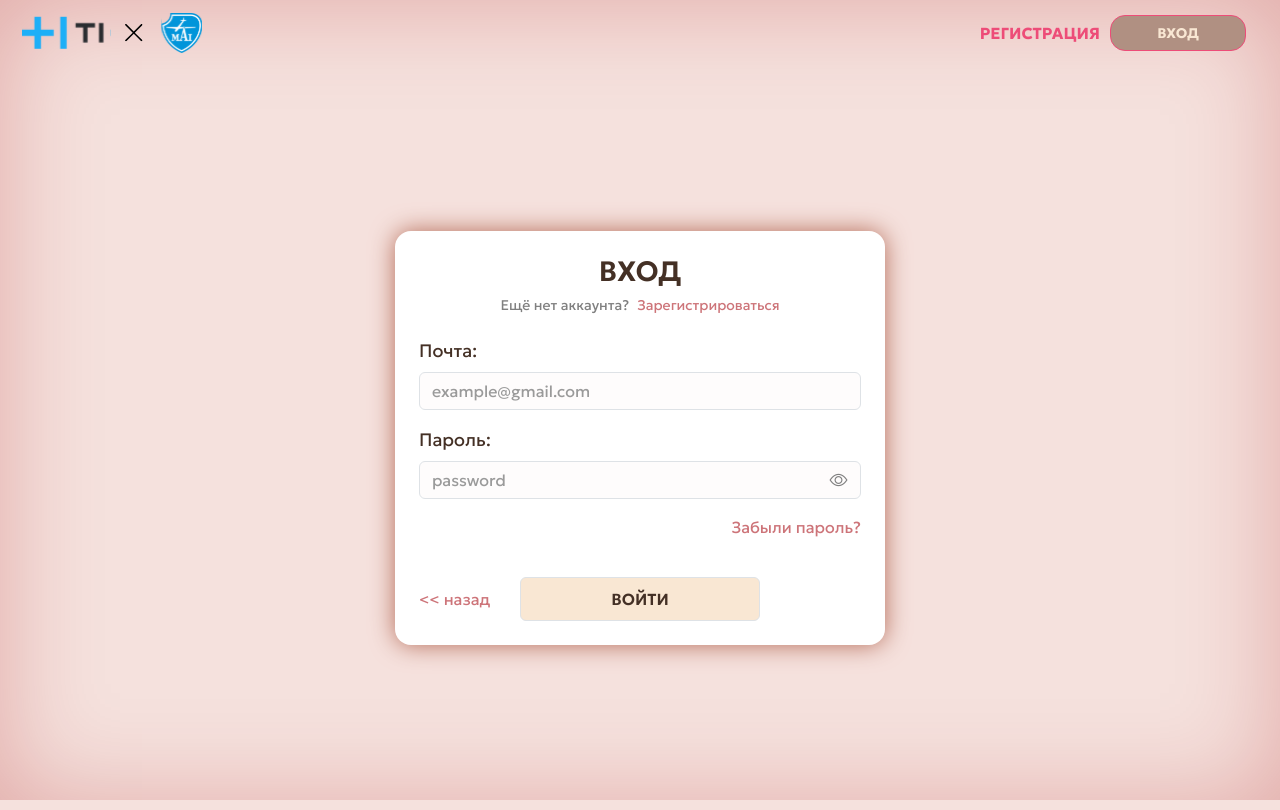
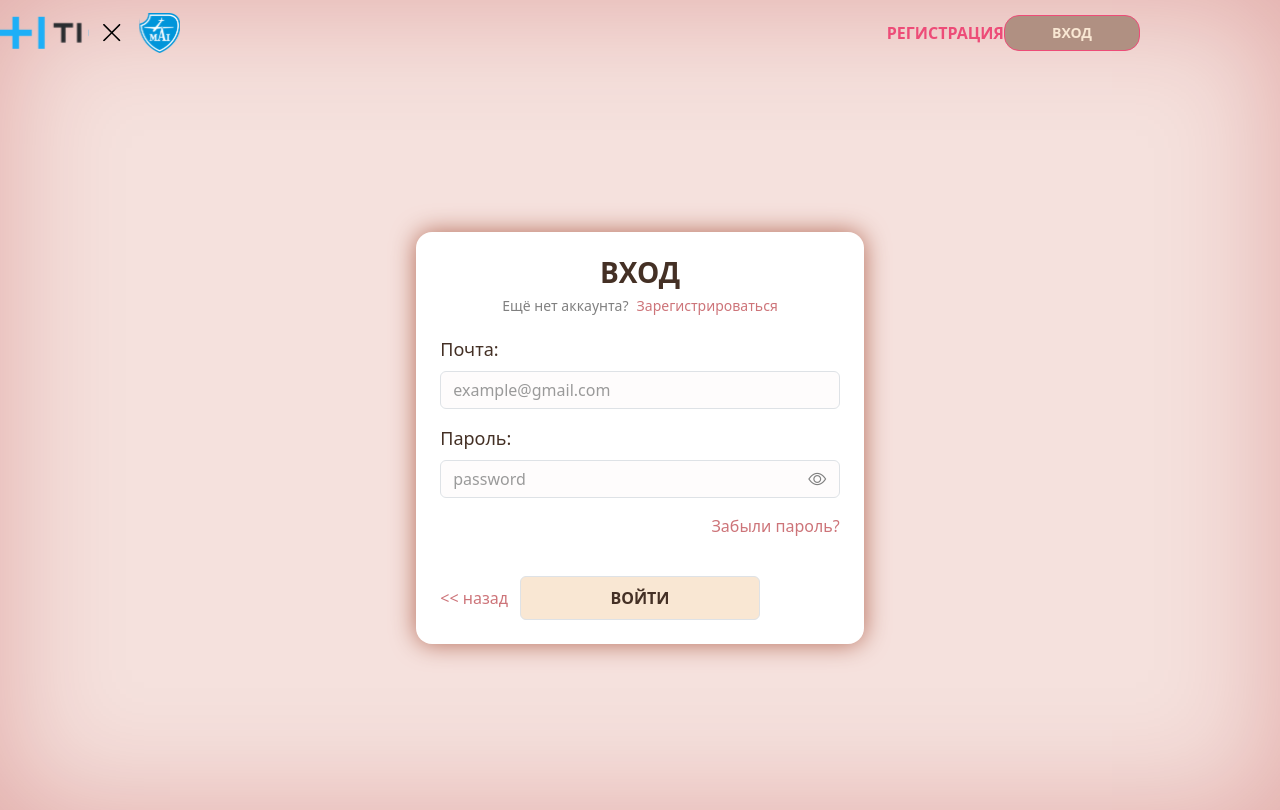
Before and after one commit to mrsskaa/password_generator, a React (Vite) app in the folder frontend/: page /login in a window 1280 px wide. Built offline with nearby package versions, Linux system fonts and the light colour scheme; no server answers.

Commit message:
Add adaptiv, make dashboard

```diff
--- a/frontend/index.html
+++ b/frontend/index.html
@@ -6,7 +6,7 @@
     <link rel="preconnect" href="https://fonts.googleapis.com">
     <link rel="preconnect" href="https://fonts.gstatic.com" crossorigin>
     <link href="https://fonts.googleapis.com/css2?family=Geologica:wght@100..900&display=swap" rel="stylesheet">
-    <meta name="viewport" content="width=device-width, initial-scale=1.0" />
+    <meta name="viewport" content="width=device-width, initial-scale=1" />
     <title>frontend</title>
   </head>
   <body>
--- a/frontend/src/components/AuthForm/AuthForm.css
+++ b/frontend/src/components/AuthForm/AuthForm.css
@@ -4,6 +4,11 @@
 .auth-form-viewport {
     min-height: calc(100vh - var(--header-height));
     box-sizing: border-box;
+}
+
+.content-box.auth-form-container  {
+  min-width: auto !important;
+  max-width: 100%;
 }
 
 .auth-form-head {
--- a/frontend/src/components/AuthForm/AuthForm.tsx
+++ b/frontend/src/components/AuthForm/AuthForm.tsx
@@ -22,7 +22,7 @@ function AuthForm({ title, description, form }: AuthFormProps) {
             </div>
           )}
         </div>
-        {form}
+        <div className="auth-form-body">{form}</div>
       </ContentBox>
     </Container>
   );
--- a/frontend/src/components/Header/Header.css
+++ b/frontend/src/components/Header/Header.css
@@ -1,16 +1,30 @@
 @import '../../index.css';
+
+.header-layout {
+  margin: 0px;
+  padding: 0px 15px;
+  max-width: 100%;
+  /* min-width: 100vh; */
+}
 
 .header-navbar {
   box-shadow: none !important;
+
 }
 
 .header-container {
+  display: flex !important;
+  align-items: center !important;
+  justify-content: space-between !important;  /* Ключ: слева бренд, справа actions */
   padding-left: 0 !important;
+  padding-right: 0 !important;  /* Убрали лишний padding */
+  width: 100% !important;
+  margin: 0 !important;
 }
 
 .header-brand {
-  margin-right: 32px !important;
-  margin-left: -48px;
+  margin-right: auto !important;
+  margin-left: 0;
 }
 
 .logo {
@@ -52,9 +66,11 @@ a.header-text-link:hover {
 }
 
 .header-actions-desktop {
-  align-items: center;
-  gap: 10px;
-  margin-right: -48px;
+  margin-left: auto !important;
+  margin-right: 0 !important;
+  display: flex !important;
+  align-items: center !important;
+  gap: 0 !important;  /* Уберите gap если мешает */
 }
 
 .header-auth-icons {
@@ -101,3 +117,12 @@ a.header-text-link:hover {
   background: #efe4d7;
   color: #4e342c;
 }
+
+/* @media (min-width: 992px) {
+  .header-brand {
+    margin-left: -48px;
+  }
+  .header-actions-desktop {
+    margin-right: -48px;
+  }
+} */
--- a/frontend/src/components/Header/Header.tsx
+++ b/frontend/src/components/Header/Header.tsx
@@ -34,6 +34,29 @@ const Header = () => {
 
     {!isAuthenticated && <Navbar.Toggle aria-controls="auth-navbar" />}
 
+    {isAuthenticated && (
+      <div className="d-block d-sm-none ms-auto header-actions-desktop">
+      <div className="header-auth-icons">
+        <Dropdown align="end">
+          <Dropdown.Toggle as="button" className="header-icon-btn" id="header-menu-desktop">
+            <i className="bi bi-list" aria-hidden />
+          </Dropdown.Toggle>
+          <Dropdown.Menu className="header-auth-menu">
+            <Dropdown.Item as={Link} to="/" className={`header-auth-menu-item ${!isPasswordsPage ? 'is-active' : ''}`}>
+              генератор
+            </Dropdown.Item>
+            <Dropdown.Item as={Link} to="/passwords" className={`header-auth-menu-item ${isPasswordsPage ? 'is-active' : ''}`}>
+              мои пароли
+            </Dropdown.Item>
+          </Dropdown.Menu>
+        </Dropdown>
+        <button type="button" className="header-icon-btn" onClick={handleLogout} aria-label="Выйти">
+          <i className="bi bi-arrow-right" aria-hidden />
+        </button>
+      </div>
+    </div>
+    )}
+
 <Navbar.Collapse id="auth-navbar" className="justify-content-end d-md-flex">
   {!isAuthenticated ? (
     <>
@@ -57,27 +80,7 @@ const Header = () => {
     </>
   ) : (
     <>
-    <div className="d-flex flex-column w-100 text-center d-md-none gap-2">
-      <div className="header-auth-icons">
-        <Dropdown align="end">
-          <Dropdown.Toggle as="button" className="header-icon-btn" id="header-menu-mobile">
-            <i className="bi bi-list" aria-hidden />
-          </Dropdown.Toggle>
-          <Dropdown.Menu className="header-auth-menu">
-            <Dropdown.Item as={Link} to="/" className={`header-auth-menu-item ${!isPasswordsPage ? 'is-active' : ''}`}>
-              генератор
-            </Dropdown.Item>
-            <Dropdown.Item as={Link} to="/passwords" className={`header-auth-menu-item ${isPasswordsPage ? 'is-active' : ''}`}>
-              мои пароли
-            </Dropdown.Item>
-          </Dropdown.Menu>
-        </Dropdown>
-        <button type="button" className="header-icon-btn" onClick={handleLogout} aria-label="Выйти">
-          <i className="bi bi-arrow-right" aria-hidden />
-        </button>
-      </div>
-    </div>
-    <div className="d-none d-md-flex ms-auto header-actions-desktop">
+    <div className="ms-auto header-actions-desktop">
       <div className="header-auth-icons">
         <Dropdown align="end">
           <Dropdown.Toggle as="button" className="header-icon-btn" id="header-menu-desktop">
--- a/frontend/src/index.css
+++ b/frontend/src/index.css
@@ -1,9 +1,14 @@
 /* Твои глобальные стили */
-html, body {
+html {
     margin: 0;
     padding: 0;
-    height: 100%;
+    min-height: 100vh;
+    display: flex;
+    flex-direction: column;
     font-family: "Geologica", "Segoe UI", Roboto, Arial, sans-serif;
+    scroll-behavior: smooth;
+    overflow-y: auto !important;
+    box-shadow: inset 0 0.5vh 15vh var(--inset-shadow);
 }
 
 :root {
@@ -89,12 +94,31 @@ html, body {
 }
 
 body {
+    margin: 0;
+    padding: 0;
+    position: relative;
+    min-height: 100%;
     background-size: cover;
     background-position: center;
     color: var(--text-color);
     background-color: var(--bg-color);
-    box-shadow: inset 0 4px 100px var(--inset-shadow);
+
 }
+/* Специальный стиль для мобильных устройств */
+/* @media (max-width: 600px) {
+  body {
+    box-shadow: inset 0px 0px 15px 2px rgba(0, 0, 0, 0.15);
+  }
+} */
+/* @media (min-width: 768px) {
+  body {
+    box-shadow: inset 0px 0px 30px 10px rgba(0, 0, 0, 0.4);
+  }
+} */
+
+
+
+
 
 .auth-success-alert {
     border: 1px solid #9dd8ab !important;
--- a/frontend/src/pages/Generator/Generator.css
+++ b/frontend/src/pages/Generator/Generator.css
@@ -1,8 +1,9 @@
 @import '../../index.css';
 
-.generator-main {
+/* .generator-main {
   min-height: calc(100vh - var(--header-height));
-}
+} */
+
 
 .generator-page.container {
   padding-left: 0 !important;
@@ -57,7 +58,7 @@
 }
 
 .generator-password-stack {
-  width: 686px;
+  width: 85%;
   max-width: 100%;
   margin: 0 auto;
   display: flex;
@@ -341,12 +342,12 @@
 
 .generator-actions {
   margin-top: 0;
-  width: 686px;
+  width: 45%;
   max-width: 100%;
   margin-left: auto;
   margin-right: auto;
   display: flex;
-  justify-content: space-between;
+  justify-content: center;
   gap: 0;
 }
 
@@ -518,7 +519,7 @@
   text-decoration-style: dotted;
 }
 
-@media (max-width: 900px) {
+@media (max-width: 992px) {
   .generator-heading {
     margin-left: -12px;
   }
@@ -561,3 +562,9 @@
     font-size: var(--font-size-34);
   }
 }
+
+@media (max-width: 576px) {
+  .generator-heading {
+    text-align: center;
+  }
+}
--- a/frontend/src/pages/Generator/Generator.tsx
+++ b/frontend/src/pages/Generator/Generator.tsx
@@ -168,7 +168,7 @@ function Generator() {
   );
 
   return (
-    <>
+    <Container className='generator-wrapper'>
       <Header />
       <main className="generator-main">
         <Container className="generator-page py-4">
@@ -329,7 +329,7 @@ function Generator() {
           </p>
         </Modal.Body>
       </Modal>
-    </>
+    </Container>
   );
 }
 
--- a/frontend/src/pages/Register/Register.css
+++ b/frontend/src/pages/Register/Register.css
@@ -3,6 +3,17 @@
 .auth-form-head-muted {
   color: #808080;
 }
+
+
+.register-auth-layout {
+  min-height: 100vh;
+  height: auto;
+  padding: 20px 16px;
+  box-sizing: border-box;
+  overflow-x: hidden;
+  position: relative;
+}
+
 
 /* чуть выше: меньше зазор под заголовком до полей */
 .register-auth-layout .auth-form-head {
@@ -13,9 +24,35 @@
   margin-top: -4px;
 }
 
+
+/* .auth-form-container {
+  max-width: 480px;
+  margin: 0 auto;
+  width: 100%;
+  padding: 16px 16px;
+  box-sizing: border-box;
+} */
+
+/* @media (max-width: 575.98px) {
+  .auth-form-container {
+    padding: 12px 12px;
+  }
+} */
+
+.register-form {
+  margin-top: 1rem; /* Относительные отступы */
+}
+
 .register-form .form-control::placeholder {
   color: #9a9a9a;
   font-size: 16px;
+}
+
+.input-field-wrapper .form-control,
+.password-field-wrapper .form-control {
+  padding-right: 2.75rem;
+  width: 100%; /* Гарантируем 100% ширины */
+  box-sizing: border-box;
 }
 
 a.auth-form-bottom-back-link {
@@ -107,8 +144,8 @@ a.auth-form-bottom-back-link:hover {
 }
 
 .auth-form-bottom {
-  display: grid;
-  grid-template-columns: 1fr auto 1fr;
+  display: flex;
+  flex-direction: column;
   align-items: center;
   gap: 0.75rem;
   margin-top: calc(1.75rem + 10px);
@@ -116,28 +153,29 @@ a.auth-form-bottom-back-link:hover {
 
 .auth-form-bottom-back-link-container {
   justify-self: start;
+  width: 100%;
 }
 
 .auth-form-submit-button-container {
   grid-column: 2;
   justify-self: center;
   width: max-content;
+  width: 100%;
 }
 
-@media (max-width: 575.98px) {
+@media (min-width: 576px) {
   .auth-form-bottom {
-    grid-template-columns: 1fr;
-    justify-items: center;
+    flex-direction: row;
+    justify-content: space-between;
+    align-items: center;
   }
 
   .auth-form-bottom-back-link-container {
-    justify-self: center;
-    grid-row: 2;
+    text-align: left;
   }
 
   .auth-form-submit-button-container {
-    grid-column: 1;
-    grid-row: 1;
+    width: auto;
   }
 }
 
@@ -148,6 +186,6 @@ a.auth-form-bottom-back-link:hover {
   color: var(--text-color);
     font-weight: 600;
     border: 1px solid var(--light-grey);
-    min-width: 240px;
+    min-width: 100%;
     min-height: 44px;
 }
--- a/frontend/src/pages/Register/Register.tsx
+++ b/frontend/src/pages/Register/Register.tsx
@@ -177,11 +177,12 @@ const Register = () => {
   return (
     <>
       <Header />
-      <div className="register-auth-layout">
+    <div className="register-auth-layout">
+      <div className="auth-form-container">
         <AuthForm
-          title={<h2 className="text-center">РЕГИСТРАЦИЯ</h2>}
+          title={<h2 className="text-center auth-form-title">РЕГИСТРАЦИЯ</h2>}
           description={
-            <div className="formClueText d-flex align-items-center gap-2">
+            <div className="form-clue-text d-flex align-items-center gap-2">
               <span className="auth-form-head-muted">Уже есть аккаунт?</span>
               <Nav.Link as={Link} to="/login" className="p-0 m-0 auth-form-head-link-text">
                 Войти
@@ -191,6 +192,7 @@ const Register = () => {
           form={form}
         />
       </div>
+    </div>
     </>
   );
 };
```
Also changed, not shown: frontend/src/pages/MyPasswords/MyPasswords.css (+59 -13 lines), frontend/src/pages/MyPasswords/MyPasswords.tsx (+19 -6 lines), 1 other file (tests, documents, lock files or other folders).
